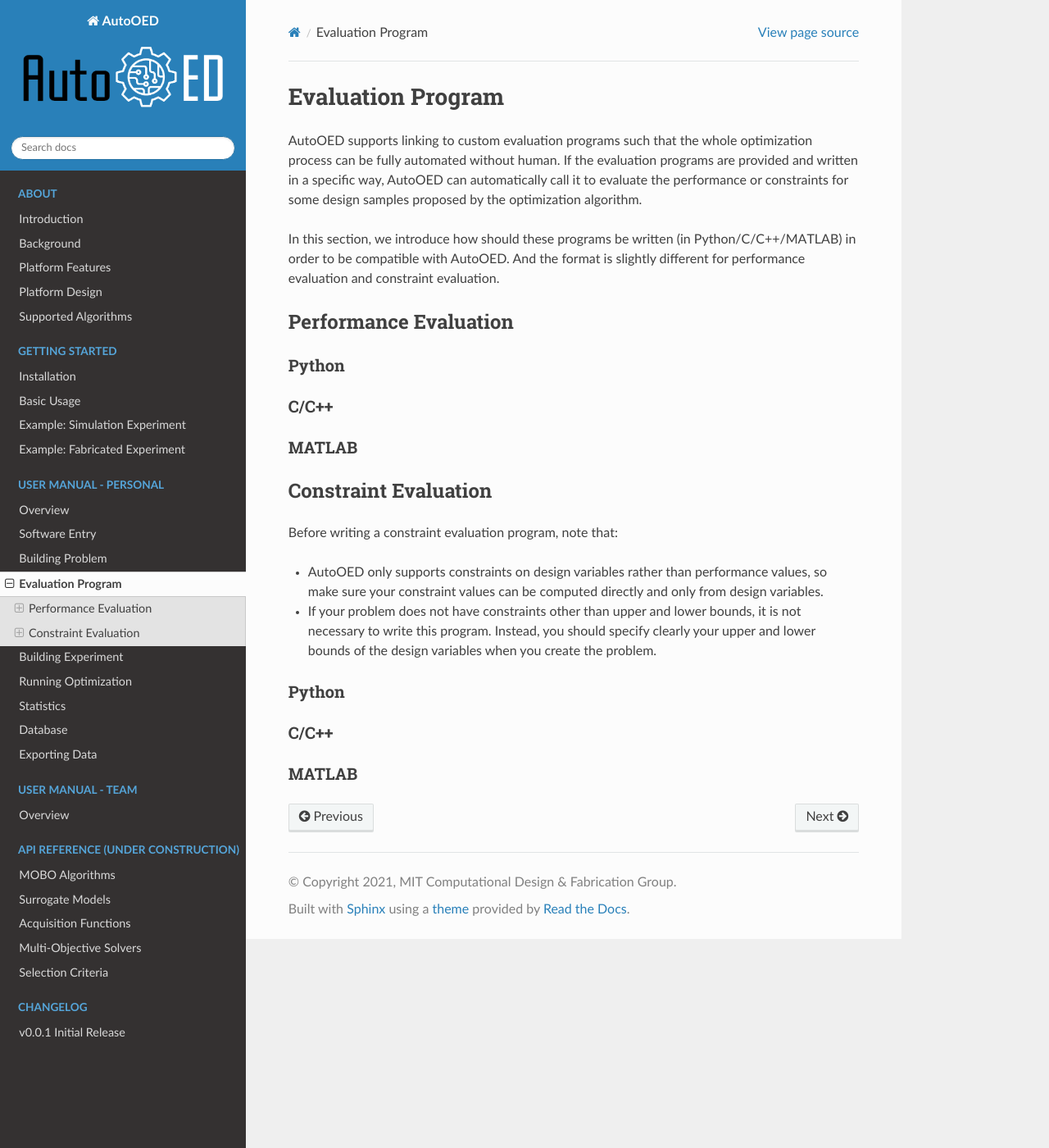
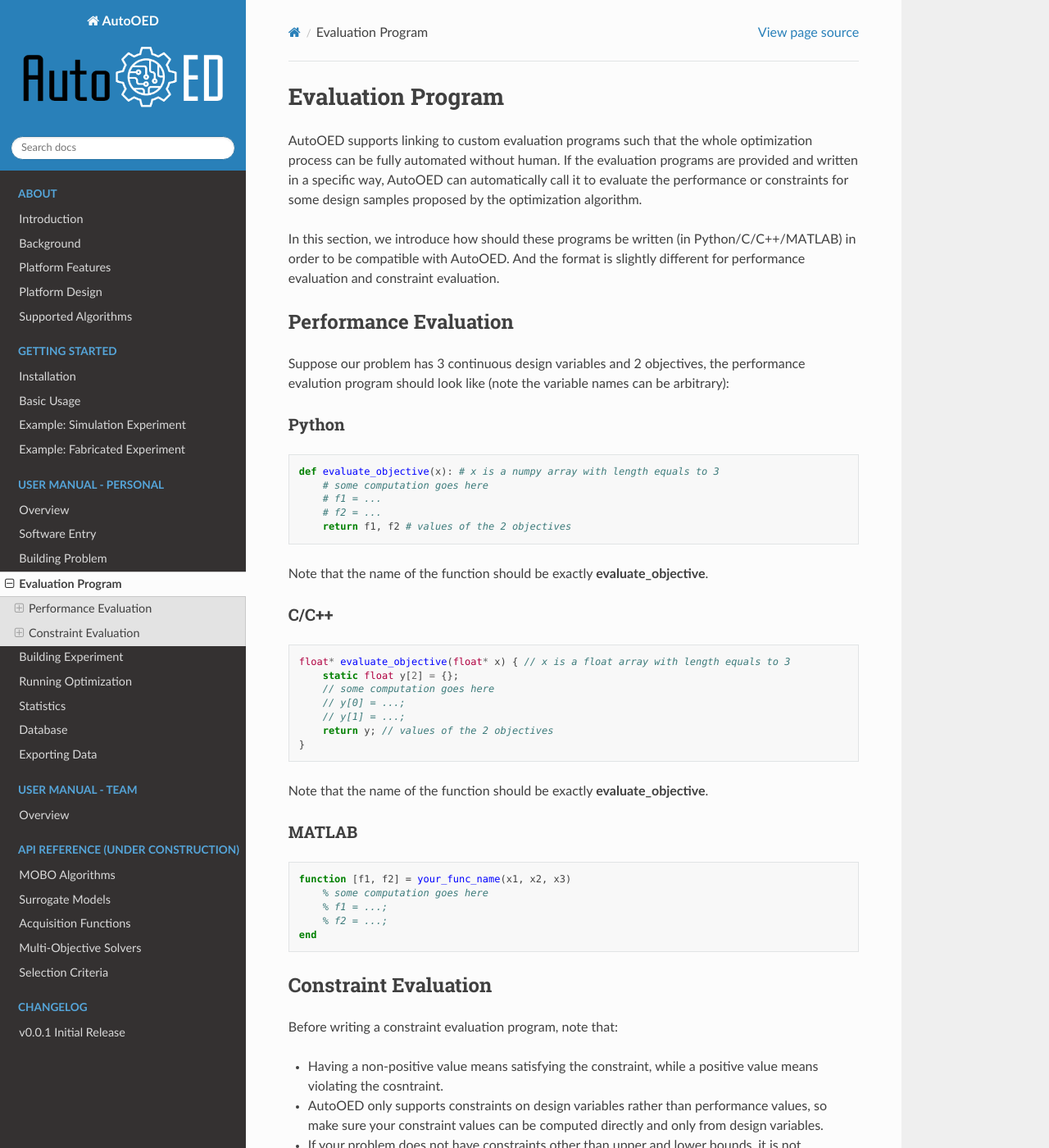
Before and after one commit to yunshengtian/AutoOED, a Sphinx documentation site: the page built from docs/source/content/manual-personal/eval-program.rst, in a window 1280 px wide and 1400 px high. Shown: the whole window at 82% size. Built offline with Sphinx 7.4.7 and the Read the Docs theme 2.0.0, drawn with Linux system fonts in a browser that asks for light colours; some of the changed text lies outside the part shown.

Commit message:
update docs: finish personal user manual

```diff
--- a/docs/source/content/manual-personal/eval-program.rst
+++ b/docs/source/content/manual-personal/eval-program.rst
@@ -13,16 +13,50 @@
 Performance Evaluation
 ----------------------
 
+Suppose our problem has 3 continuous design variables and 2 objectives, the performance evalution program should look like
+(note the variable names can be arbitrary):
+
+
 Python
 ''''''
+
+.. code-block:: python
+
+   def evaluate_objective(x): # x is a numpy array with length equals to 3
+       # some computation goes here
+       # f1 = ...
+       # f2 = ...
+       return f1, f2 # values of the 2 objectives
+
+Note that the name of the function should be exactly **evaluate_objective**.
 
 
 C/C++
 '''''
 
+.. code-block:: c
+
+    float* evaluate_objective(float* x) { // x is a float array with length equals to 3
+        static float y[2] = {};
+        // some computation goes here
+        // y[0] = ...;
+        // y[1] = ...;
+        return y; // values of the 2 objectives
+    }
+
+Note that the name of the function should be exactly **evaluate_objective**.
+
 
 MATLAB
 ''''''
+
+.. code-block:: matlab
+
+    function [f1, f2] = your_func_name(x1, x2, x3)
+        % some computation goes here
+        % f1 = ...;
+        % f2 = ...;
+    end
 
 
 Constraint Evaluation
@@ -30,18 +64,51 @@
 
 Before writing a constraint evaluation program, note that:
 
+- Having a non-positive value means satisfying the constraint, while a positive value means violating the cosntraint.
+
 - AutoOED only supports constraints on design variables rather than performance values, so make sure your constraint values can be computed directly and only from design variables.
 
 - If your problem does not have constraints other than upper and lower bounds, it is not necessary to write this program. Instead, you should specify clearly your upper and lower bounds of the design variables when you create the problem.
+
+Suppose our problem has 3 continuous design variables and 2 constraints, the constraint evalution program should look like
+(note the variable names can be arbitrary):
 
 
 Python
 ''''''
 
+.. code-block:: python
+
+   def evaluate_constraint(x): # x is a numpy array with length equals to 3
+       # some computation goes here
+       # g1 = ...
+       # g2 = ...
+       return g1, g2 # values of the 2 constraints
+
+Note that the name of the function should be exactly **evaluate_constraint**.
 
 C/C++
 '''''
 
+.. code-block:: c
+
+    float* evaluate_constraint(float* x) { // x is a float array with length equals to 3
+        static float g[2] = {};
+        // some computation goes here
+        // y[0] = ...;
+        // y[1] = ...;
+        return g; // values of the 2 constraints
+    }
+
+Note that the name of the function should be exactly **evaluate_constraint**.
 
 MATLAB
 ''''''
+
+.. code-block:: matlab
+
+    function [g1, g2] = your_func_name(x1, x2, x3)
+        % some computation goes here
+        % g1 = ...;
+        % g2 = ...;
+    end
--- a/docs/source/content/manual-personal/export-data.rst
+++ b/docs/source/content/manual-personal/export-data.rst
@@ -26,7 +26,7 @@
 .. figure:: ../../_static/manual-personal/export-data/statistics.png
    :width: 300 px
 
-You can select which statistics to export then click the ``Export`` button. Similarly a system window will pop up
+You can select which statistics to export then click the ``Export`` button. Similarly, a system window will pop up
 asking about the file location and file name. After that, the CSV file will be generated at the specified location.
 
 
@@ -39,5 +39,5 @@
 .. figure:: ../../_static/manual-personal/export-data/figures.png
    :width: 300 px
 
-You can select which figure to export then click the ``Export`` button. Similarly a system window will pop up
+You can select which figure to export then click the ``Export`` button. Similarly, a system window will pop up
 asking about the file location and file name. After that, the image file will be generated at the specified location.
```
Also changed, not shown: docs/source/content/manual-personal/build-experiment.rst (+64 -0 lines), docs/source/content/manual-personal/overview.rst (+4 -3 lines), docs/source/content/manual-personal/software-entry.rst (+53 -1 lines), docs/source/_static/manual-personal/software-entry/create.png (added), docs/source/_static/manual-personal/software-entry/initial.png (added), docs/source/_static/manual-personal/software-entry/load.png (added), docs/source/_static/manual-personal/software-entry/remove.png (added), 1 other file.
